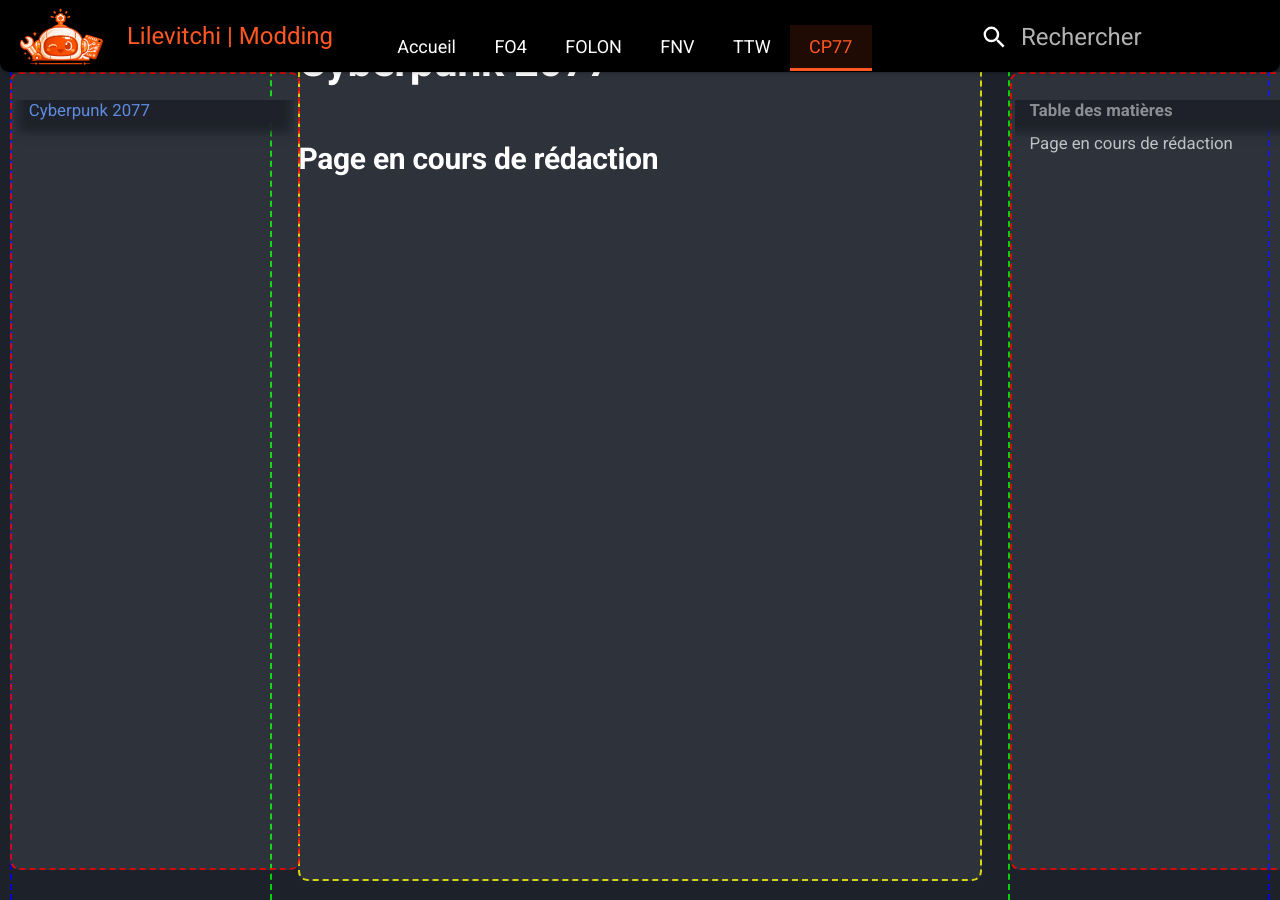
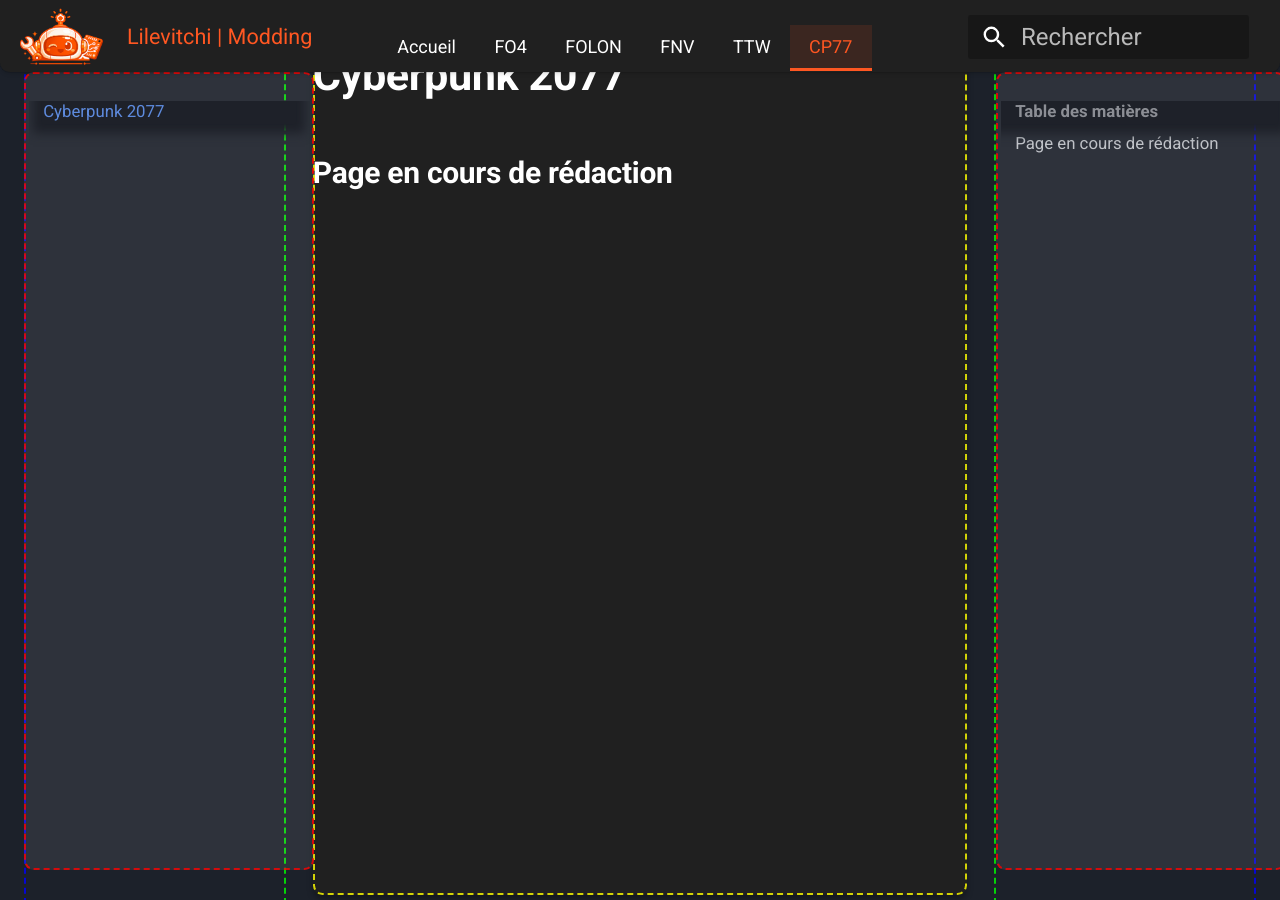
Before and after one commit to Lilevitchi/lilevitchi.github.io, an MkDocs documentation site: the page built from docs/cyberpunk/index.md, in a window 1280 px wide and 900 px high. Built offline with MkDocs 1.6.1 and Material for MkDocs 9.7.7, drawn with Linux system fonts in a browser that asks for light colours.

Commit message:
Update extra.css

```diff
--- a/docs/stylesheets/extra.css
+++ b/docs/stylesheets/extra.css
@@ -47,9 +47,10 @@
   --radius-lg: 1.25rem;
 
   /* ---------- Typography ---------- */
-  --font-base-size: 1rem;
+  --font-base-size: 0.9rem;
   --font-h1-size: 1.8rem;
   --font-hub-title: 2.2rem;
+  --font-base: 400;
   --font-heavy: 800;
   --font-bold: 700;
 
@@ -79,8 +80,8 @@
 [data-md-color-scheme] body {
   background-color: var(--bg-page);
   font-family: var(--font-main);
-  font-size: 0.9rem;
-  font-weight: 400;
+  font-size: var(--font-base-size);
+  font-weight: var(--font-base);
   line-height: 1.45;
   margin: 0;
   font-size: 0.9rem;
@@ -108,10 +109,10 @@
 /* Header global */
 [data-md-color-scheme] .md-header {
   position: fixed;
-  background-color: var(--black);
+  background-color: var(--bg-card);
   border-bottom-left-radius: var(--radius-sm);
   border-bottom-right-radius: var(--radius-sm);
-  height: var(--header-height) !important;
+  height: var(--header-height);
   outline: 1px solid rgba(0, 0, 0, 0.1);
   box-shadow: 0 2px 4px 0 rgba(0, 0, 0, 0.13);
   border: 1px solid transparent;
@@ -268,7 +269,7 @@
 
 /* marges globales */
 [data-md-color-scheme] .md-main {
-  padding: var(--space-xs);
+  padding: var(--space-md);
   background-color: var(--bg-page);
 }
 
@@ -281,6 +282,8 @@
   margin: 0;
   width: 100%;
   box-sizing: border-box;
+
+  transition: all 187ms cubic-bezier(0, 0, 0, 1);
 
   outline: 2px dashed rgba(0, 0, 255, 0.8); /* Bleu (Debug) */
   outline-offset: -2px;
@@ -297,13 +300,12 @@
 }
 
 [data-md-color-scheme] .md-content__inner {
-    /*max-width: none;*/
     width: 100%;
-    /*padding: var(--space-lg);*/
     box-sizing: border-box;
 
-    background-color: var(--tab-bg-hover);
+    background-color: var(--bg-card);
     border-radius: var(--radius-sm);
+    box-shadow: 0 4px 6px rgba(0, 0, 0, 0.3);
 
     outline: 2px dashed rgba(255, 255, 0, 0.8); /* Jaune (Debug) */
     outline-offset: -2px;
```
